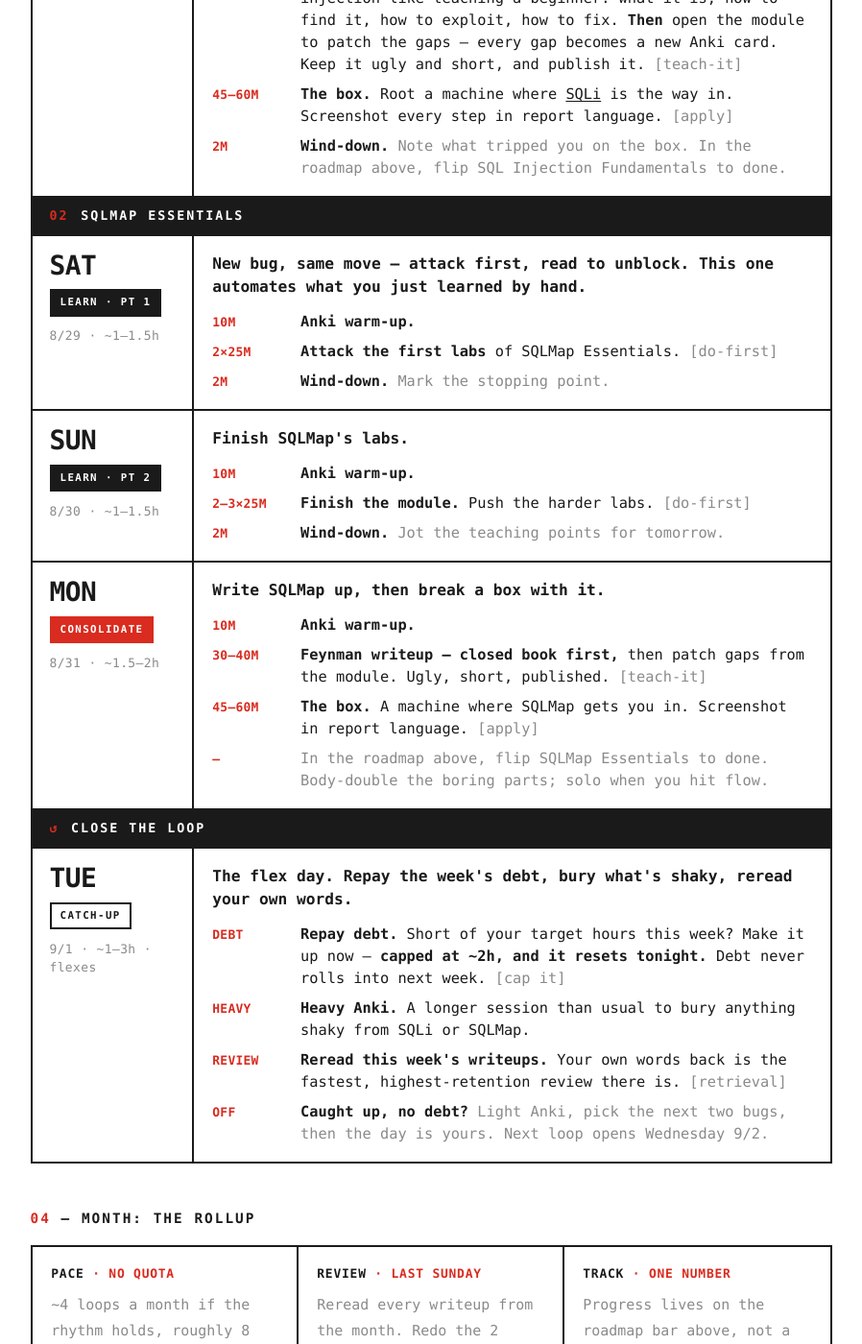
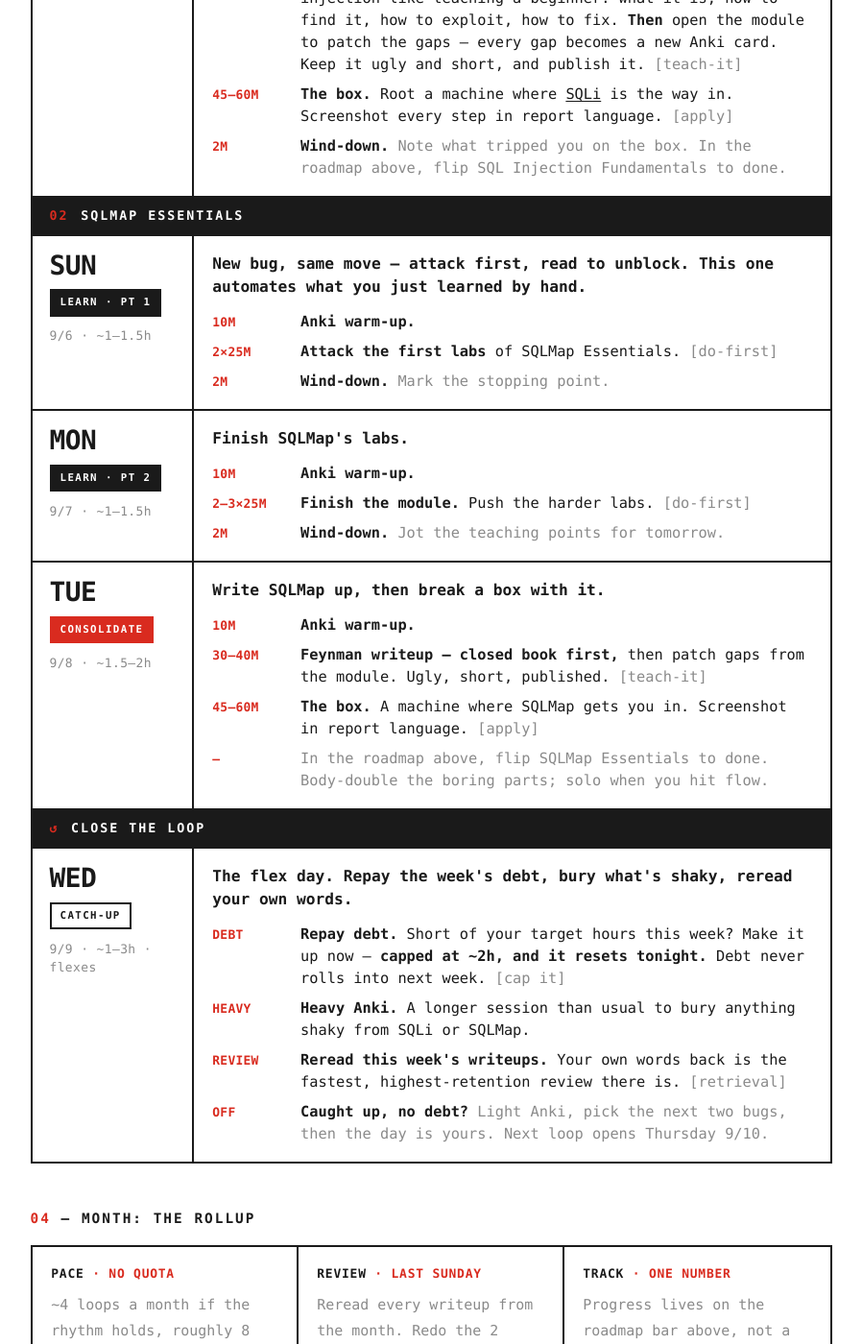
Before and after one commit to rask0l/tracker, a Jekyll site: the page built from loop.md, in a window 1280 px wide and 1400 px high, scrolled down 2662 px. Shown: the whole window at 96% size, without its empty margins (191-1089 px from the left). Built offline with Jekyll 4.4.1, drawn with Linux system fonts in a browser that asks for light colours; some of the changed text lies outside the part shown.

Commit message:
Shift the loop's dated week to start tomorrow (Thu 9/3)
SQL Injection Fundamentals then SQLMap Essentials, now Thu 9/3 through
Wed 9/9, next loop opening Thu 9/10.

Co-Authored-By: Claude Sonnet 5 <noreply@anthropic.com>

```diff
--- a/_layouts/loop.html
+++ b/_layouts/loop.html
@@ -298,9 +298,9 @@ layout: default
 
     <div class="wk-row">
       <div class="wk-day">
-        <div class="wk-dow">Wed</div>
+        <div class="wk-dow">Thu</div>
         <span class="lbl lbl--learn">Learn · pt 1</span>
-        <div class="wk-time">8/26 · ~1–1.5h</div>
+        <div class="wk-time">9/3 · ~1–1.5h</div>
       </div>
       <div class="wk-body">
         <p class="wk-goal">Meet SQL injection by breaking something — not by reading about it.</p>
@@ -314,9 +314,9 @@ layout: default
 
     <div class="wk-row">
       <div class="wk-day">
-        <div class="wk-dow">Thu</div>
+        <div class="wk-dow">Fri</div>
         <span class="lbl lbl--learn">Learn · pt 2</span>
-        <div class="wk-time">8/27 · ~1–1.5h</div>
+        <div class="wk-time">9/4 · ~1–1.5h</div>
       </div>
       <div class="wk-body">
         <p class="wk-goal">Finish SQLi. Push the labs where it actually gets hard — blind and time-based.</p>
@@ -330,9 +330,9 @@ layout: default
 
     <div class="wk-row">
       <div class="wk-day">
-        <div class="wk-dow">Fri</div>
+        <div class="wk-dow">Sat</div>
         <span class="lbl lbl--cons">Consolidate</span>
-        <div class="wk-time">8/28 · ~1.5–2h</div>
+        <div class="wk-time">9/5 · ~1.5–2h</div>
       </div>
       <div class="wk-body">
         <p class="wk-goal">Turn SQLi into something you own — write it, then prove it.</p>
@@ -349,9 +349,9 @@ layout: default
 
     <div class="wk-row">
       <div class="wk-day">
-        <div class="wk-dow">Sat</div>
+        <div class="wk-dow">Sun</div>
         <span class="lbl lbl--learn">Learn · pt 1</span>
-        <div class="wk-time">8/29 · ~1–1.5h</div>
+        <div class="wk-time">9/6 · ~1–1.5h</div>
       </div>
       <div class="wk-body">
         <p class="wk-goal">New bug, same move — attack first, read to unblock. This one automates what you just learned by hand.</p>
@@ -365,9 +365,9 @@ layout: default
 
     <div class="wk-row">
       <div class="wk-day">
-        <div class="wk-dow">Sun</div>
+        <div class="wk-dow">Mon</div>
         <span class="lbl lbl--learn">Learn · pt 2</span>
-        <div class="wk-time">8/30 · ~1–1.5h</div>
+        <div class="wk-time">9/7 · ~1–1.5h</div>
       </div>
       <div class="wk-body">
         <p class="wk-goal">Finish SQLMap's labs.</p>
@@ -381,9 +381,9 @@ layout: default
 
     <div class="wk-row">
       <div class="wk-day">
-        <div class="wk-dow">Mon</div>
+        <div class="wk-dow">Tue</div>
         <span class="lbl lbl--cons">Consolidate</span>
-        <div class="wk-time">8/31 · ~1.5–2h</div>
+        <div class="wk-time">9/8 · ~1.5–2h</div>
       </div>
       <div class="wk-body">
         <p class="wk-goal">Write SQLMap up, then break a box with it.</p>
@@ -400,9 +400,9 @@ layout: default
 
     <div class="wk-row">
       <div class="wk-day">
-        <div class="wk-dow">Tue</div>
+        <div class="wk-dow">Wed</div>
         <span class="lbl lbl--rest">Catch-up</span>
-        <div class="wk-time">9/1 · ~1–3h · flexes</div>
+        <div class="wk-time">9/9 · ~1–3h · flexes</div>
       </div>
       <div class="wk-body">
         <p class="wk-goal">The flex day. Repay the week's debt, bury what's shaky, reread your own words.</p>
@@ -410,7 +410,7 @@ layout: default
           <li><span class="t">debt</span><span><b>Repay debt.</b> Short of your target hours this week? Make it up now — <b>capped at ~2h, and it resets tonight.</b> Debt never rolls into next week. <span class="tag">[cap it]</span></span></li>
           <li><span class="t">heavy</span><span><b>Heavy Anki.</b> A longer session than usual to bury anything shaky from SQLi or SQLMap.</span></li>
           <li><span class="t">review</span><span><b>Reread this week's writeups.</b> Your own words back is the fastest, highest-retention review there is. <span class="tag">[retrieval]</span></span></li>
-          <li><span class="t">off</span><span><b>Caught up, no debt?</b> <span class="note">Light Anki, pick the next two bugs, then the day is yours. Next loop opens Wednesday 9/2.</span></span></li>
+          <li><span class="t">off</span><span><b>Caught up, no debt?</b> <span class="note">Light Anki, pick the next two bugs, then the day is yours. Next loop opens Thursday 9/10.</span></span></li>
         </ul>
       </div>
     </div>
```
Also changed, not shown: CLAUDE.md (+1 -1 lines).
